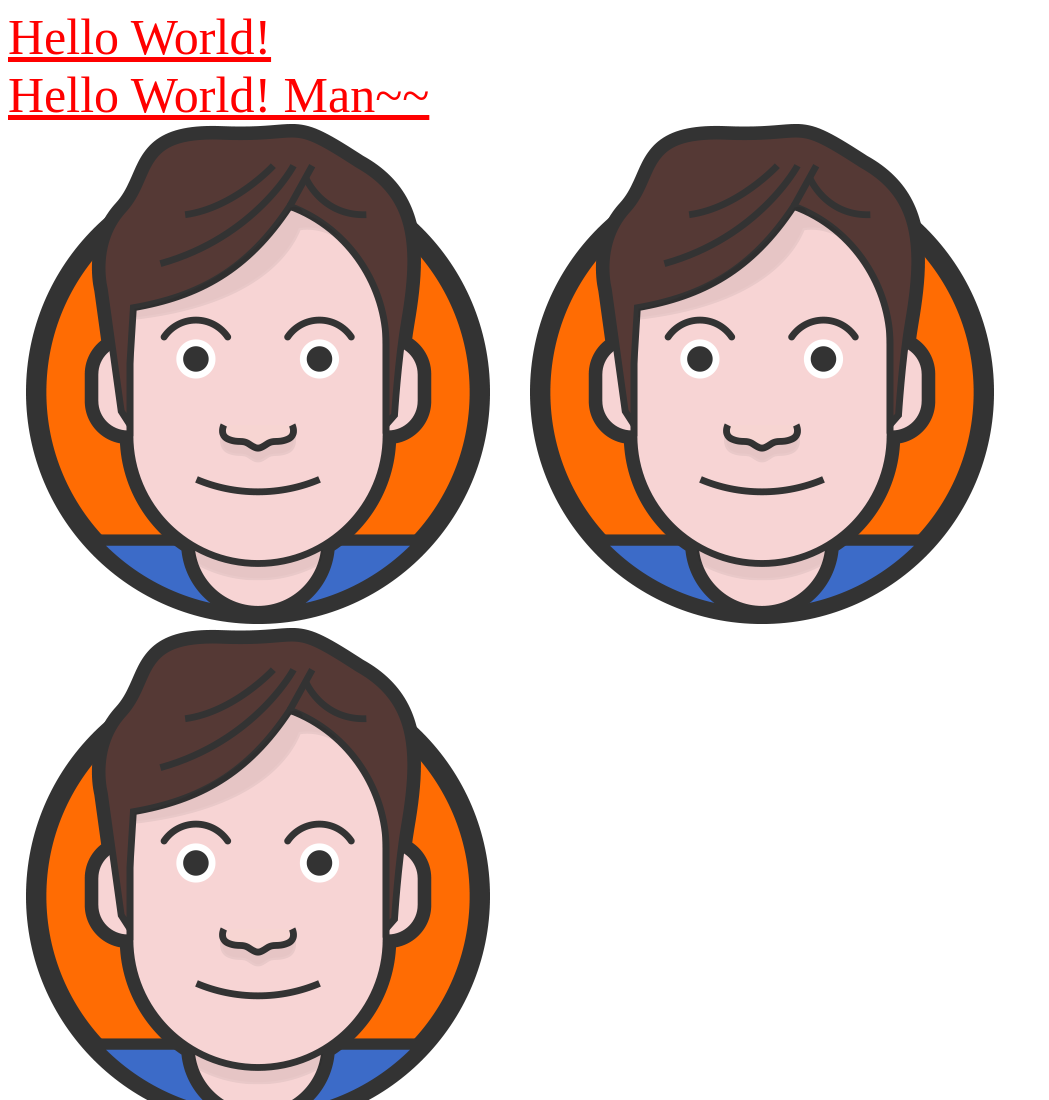
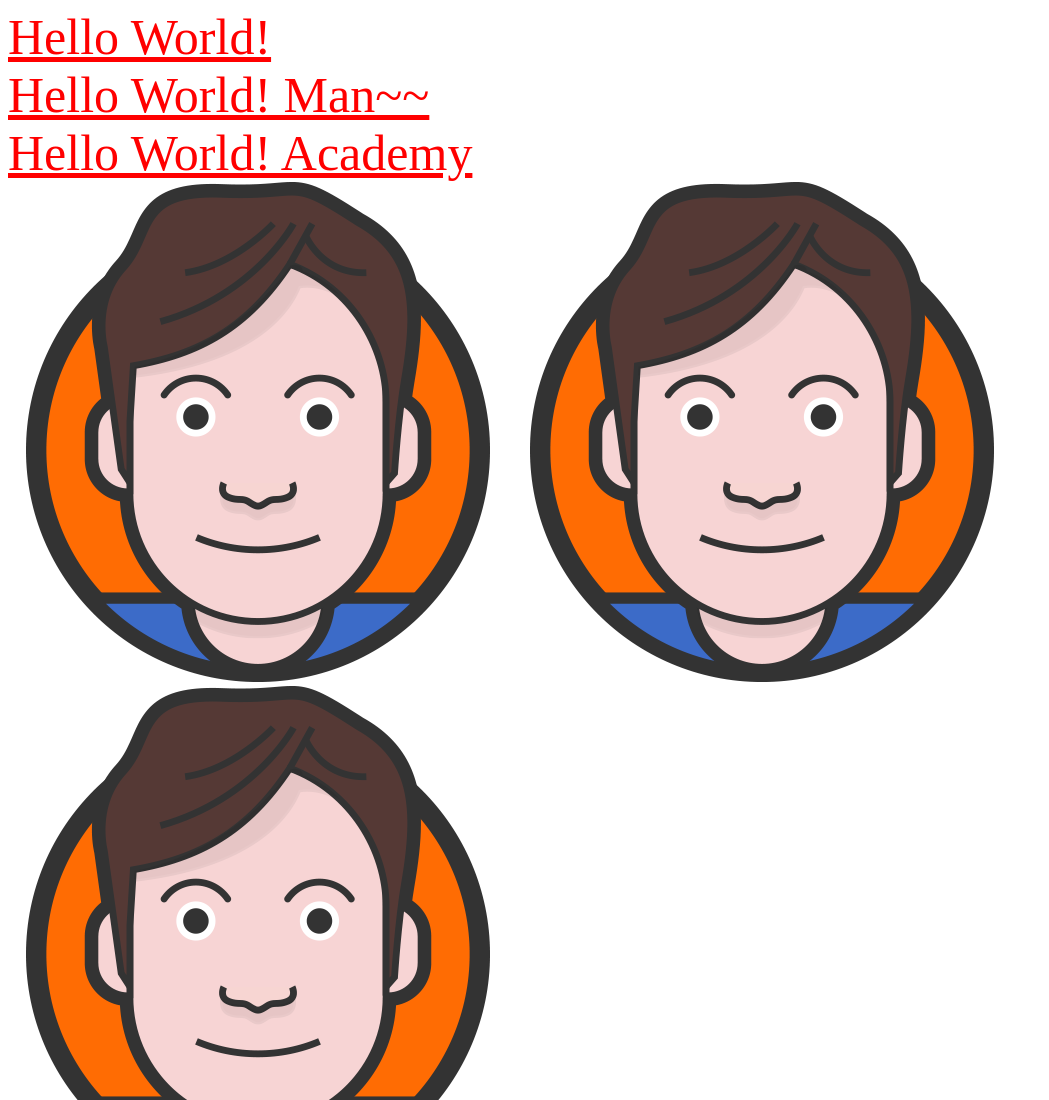
Before and after one commit to kyoung3774/VSCode_WorkSpace_Academy, a plain HTML site: page 02_test/index.html in a window 1280 px wide. Shown: the top 1100 px of the page, without its empty margins (0-1049 px from the left). Drawn offline with Linux system fonts and the light colour scheme.

Commit message:
2024.06.21 Home

```diff
--- a/02_test/index.html
+++ b/02_test/index.html
@@ -18,6 +18,7 @@
 <body>
   <div>Hello World!</div>
   <div>Hello World! Man~~</div>
+  <div>Hello World! Academy</div>
   <img src="./images/logo.png" alt="남자얼굴 로고">
   <img src="/02_test/images/logo.png" alt="남자얼굴 로고">
   <div class="logo"></div>
```
